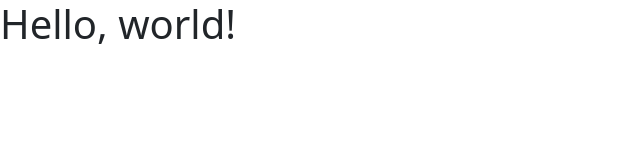
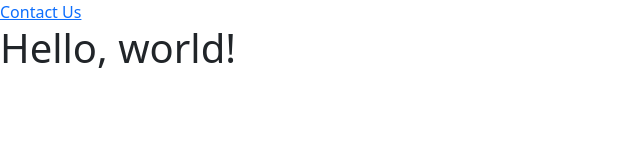
Before and after one commit to vineetkum25/justest, a plain HTML site: page index.html in a window 1280 px wide. Shown: the whole page, without its empty margins (0-640 px from the left). Drawn offline with nearby package versions, Linux system fonts and the light colour scheme.

Commit message:
Update index.html

```diff
--- a/index.html
+++ b/index.html
@@ -4,6 +4,8 @@
     <meta charset="utf-8">
     <meta name="viewport" content="width=device-width, initial-scale=1">
     <title>Bootstrap demo</title>
+
+    <a href="internal/contact.html">Contact Us</a>
     <link href="https://cdn.jsdelivr.net/npm/bootstrap@5.3.2/dist/css/bootstrap.min.css" rel="stylesheet" integrity="sha384-T3c6CoIi6uLrA9TneNEoa7RxnatzjcDSCmG1MXxSR1GAsXEV/Dwwykc2MPK8M2HN" crossorigin="anonymous">
   </head>
   <body>
```
